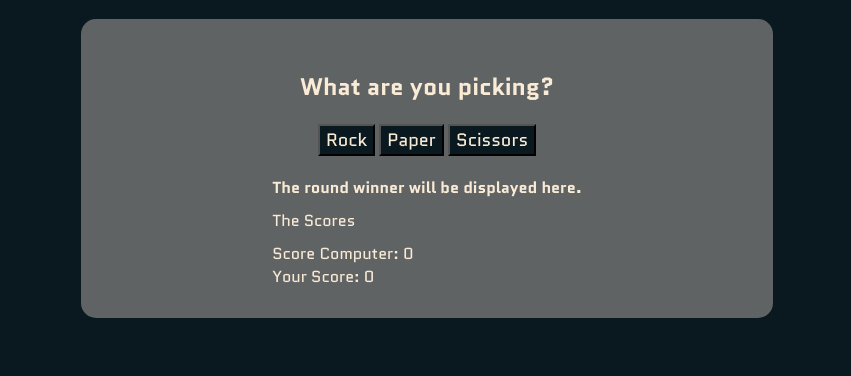
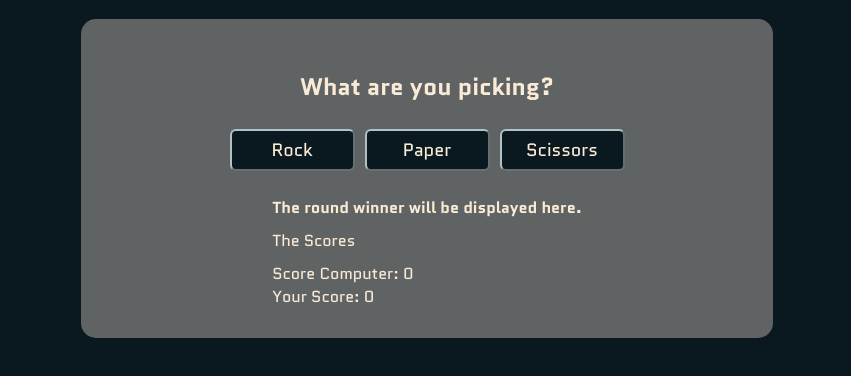
Before and after one commit to scuddi/rock-paper-scissor, a plain HTML site: page index.html in a window 1280 px wide. Shown: the part 98-474 px from the top of the page, without its empty margins (213-1064 px from the left). Drawn offline with Linux system fonts and the light colour scheme.

Commit message:
Change button style

```diff
--- a/style.css
+++ b/style.css
@@ -25,13 +25,26 @@ h1 {padding-bottom: 20px;}
 }
 
 .buttons {
+    display: flex;
+    justify-content: space-around;
     padding-bottom: 20px;
 }
 
 .button {
     background-color: #09191F;
     font-size: 18px;
-    /*padding: 3px 10px;*/
+    width: 125px;
+    margin: 5px;
+    padding: 6px 5px;
+    border-radius: 6px;
+    border-width: 2px;
+    border-color: #b2c1c6;
+    transition-duration: 0.3s;
+}
+
+.button:hover {
+    background-color: #0d2a34;
+    border-color: antiquewhite;
 }
 
 .hl-scores {
```
